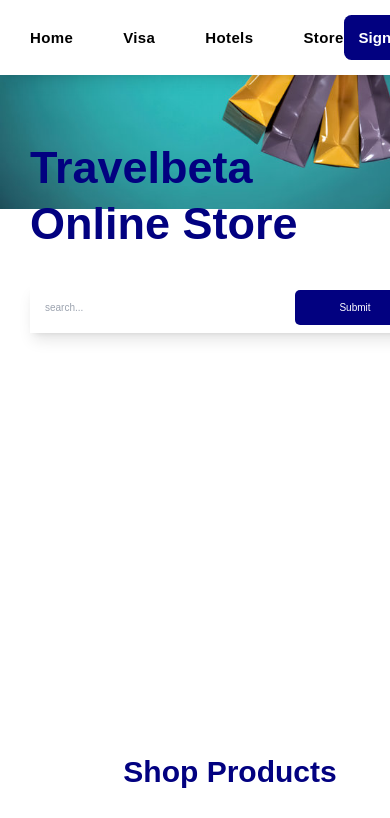
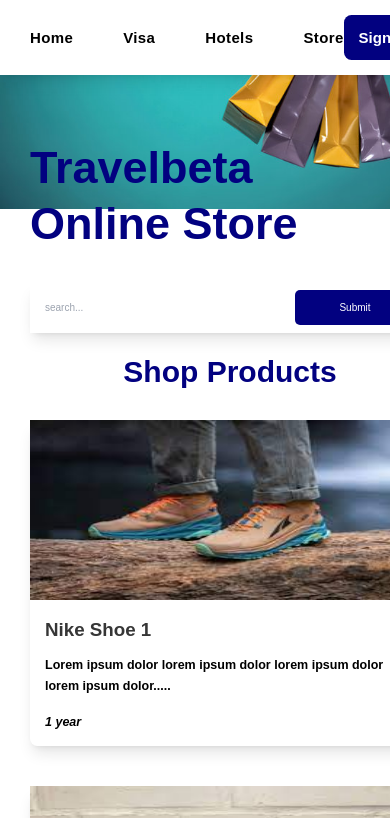
Before and after one commit to gabbytb/tbstore, a React (Create React App) app: page / in a window 390 px wide. Shown: the top 818 px of the page. Built offline with nearby package versions, Linux system fonts and the light colour scheme.

Commit message:
Initial Commit to Repo

```diff
--- a/public/css/style.css
+++ b/public/css/style.css
@@ -626,17 +626,15 @@ h1, h2, h3, h4, h5, h6 {
   color: var(--root-primary-color);
 }
 
-.hero--top div:last-of-type {
-  display: inline-flex;
-  height: 40rem;
-  width: 100%;
-}
-
-@media (min-width: 1024px) {
-  .hero--top div:last-of-type {
-    width: 54rem;
-  }
-}
+/* .hero--top div:last-of-type {
+      @apply
+        w-full
+        lg:w-154
+        h-140
+        hidden
+        lg:inline-flex
+      ;
+    } */
 
 .hero--top div:last-of-type img {
   height: 100%;
@@ -651,16 +649,20 @@ h1, h2, h3, h4, h5, h6 {
 }
 
 .section-1-hero {
-  display: flex;
-  flex-direction: column;
   background-image: url('/src/assets/images/storefront.jpg');
-  background-size: 100%;
+  background-size: contain;
   background-position: 0rem -5rem;
   background-repeat: no-repeat;
   padding-left: 3rem;
   padding-right: 3rem;
   padding-top: 14rem;
 }
+
+/* .section-1-hero .section-1-hero--container {
+      @apply
+
+      ;
+    } */
 
 .fixed {
   position: fixed;
@@ -696,6 +698,10 @@ h1, h2, h3, h4, h5, h6 {
 
 .hidden {
   display: none;
+}
+
+.h-140 {
+  height: 40rem;
 }
 
 .h-full {
@@ -738,6 +744,10 @@ h1, h2, h3, h4, h5, h6 {
 
 .grid-rows-3 {
   grid-template-rows: repeat(3, minmax(0, 1fr));
+}
+
+.flex-row {
+  flex-direction: row;
 }
 
 .flex-col {
@@ -867,22 +877,18 @@ h1, h2, h3, h4, h5, h6 {
 }
 
 @media (min-width: 640px) {
-  .sm\:hidden {
-    display: none;
-  }
-
   .sm\:grid-cols-2 {
     grid-template-columns: repeat(2, minmax(0, 1fr));
-  }
-
-  .sm\:flex-col {
-    flex-direction: column;
   }
 }
 
 @media (min-width: 1024px) {
-  .lg\:block {
-    display: block;
+  .lg\:inline-flex {
+    display: inline-flex;
+  }
+
+  .lg\:w-154 {
+    width: 54rem;
   }
 
   .lg\:basis-1\/4 {
@@ -893,10 +899,6 @@ h1, h2, h3, h4, h5, h6 {
     grid-template-columns: repeat(4, minmax(0, 1fr));
   }
 
-  .lg\:flex-row {
-    flex-direction: row;
-  }
-
   .lg\:items-center {
     align-items: center;
   }
--- a/src/constants/index.js
+++ b/src/constants/index.js
@@ -26,37 +26,38 @@ export const navMenus = [
     },
 ]
 
-export const storeItems = [
+
+
+export const storeItemsOne = [
     {
-        linkURI: "/products",
+        linkURI: "#",
         productImg: shoe1,
         productDescription: "Nike Shoe 1",
         productDetails: "Lorem ipsum dolor lorem ipsum dolor lorem ipsum dolor lorem ipsum dolor.....",
         warrantyInfo: "1 year"
     },
     {
-        linkURI: "/products",
+        linkURI: "#",
         productImg: shoe2,
         productDescription: "Nike Shoe 2",
         productDetails: "Lorem ipsum dolor lorem ipsum dolor lorem ipsum dolor lorem ipsum dolor.....",
         warrantyInfo: "2 years"
     },
     {
-        linkURI: "/products",
+        linkURI: "#",
         productImg: shoe3,
         productDescription: "Nike Shoe 3",
         productDetails: "Lorem ipsum dolor lorem ipsum dolor lorem ipsum dolor lorem ipsum dolor.....",
         warrantyInfo: "6 months"
     },
     {
-        linkURI: "/products",
+        linkURI: "#",
         productImg: shoe4,
         productDescription: "Nike Shoe 4",
         productDetails: "Lorem ipsum dolor lorem ipsum dolor lorem ipsum dolor lorem ipsum dolor.....",
         warrantyInfo: "1 year"
     },
 ]
-
 export const storeItemsTwo = [
     {
         linkURI: "#",
@@ -88,27 +89,26 @@ export const storeItemsTwo = [
     },
 ]
 
+
+
 export const footerLinksOne = [
     { linkURI: '/flights', label: "Flights" },
     { linkURI: '/?tab=hotels', label: "Hotels" },
     { linkURI: '/visa', label: "Visa" },
     { linkURI: '/packages', label: "Packages" },
 ]
-
 export const footerLinksTwo = [
     { linkURI: '/flights', label: "Flights" },
     { linkURI: '/?tab=hotels', label: "Hotels" },
     { linkURI: '/visa', label: "Visa" },
     { linkURI: '/packages', label: "Packages" },
 ]
-
 export const footerLinksThree = [
     { linkURI: '/flights', label: "Flights" },
     { linkURI: '/?tab=hotels', label: "Hotels" },
     { linkURI: '/visa', label: "Visa" },
     { linkURI: '/packages', label: "Packages" },
 ]
-
 export const footerLinksFour = [
     { linkURI: '/flights', label: "Flights" },
     { linkURI: '/?tab=hotels', label: "Hotels" },
--- a/src/index.css
+++ b/src/index.css
@@ -102,14 +102,15 @@
       ;
     }
 
-    .hero--top div:last-of-type {
+    /* .hero--top div:last-of-type {
       @apply
         w-full
         lg:w-154
         h-140
-        inline-flex
+        hidden
+        lg:inline-flex
       ;
-    }
+    } */
 
     .hero--top div:last-of-type img {
       @apply
@@ -131,11 +132,17 @@
         bg-hero
         bg-no-repeat
         bg-s-axis
-        bg-100%
+        /* bg-100% */
+        bg-contain
         px-12
         pt-56
-        flex
-        flex-col
       ;
     }
+
+    /* .section-1-hero .section-1-hero--container {
+      @apply
+
+      ;
+    } */
+
 }
--- a/src/sections/Hero.jsx
+++ b/src/sections/Hero.jsx
@@ -1,6 +1,6 @@
 import { useEffect, useState } from "react";
 import {
-    storeItems,
+    storeItemsOne,
     storeItemsTwo,
 } from "../constants";
 import { ButtonComponent, ShoeItemsCard, } from "../components";
@@ -22,7 +22,6 @@ const Hero = () => {
     console.log("Input Entered for Item Name: ", itemName);
 
 
-
     useEffect(() => {
         function changeActiveImage() {
             setActiveImage(activeImage);
@@ -35,7 +34,8 @@ const Hero = () => {
 
     return (
         <section className='section-1-hero w-full h-full'>
-            <div className="flex flex-col sm:flex-col lg:flex-row justify-between items-start lg:items-center hero--top">
+            <div className='section-1-hero--container'>
+                <div className="flex flex-row justify-between items-start lg:items-center hero--top">
                     <div className="w-140 lg:basis-1/4 space-y-12">
                         <h1>Travelbeta <br />Online Store</h1>
 
@@ -49,8 +49,8 @@ const Hero = () => {
                         </form>
                     </div>
 
-                <div className="hidden sm:hidden lg:block">
-                    <img className="hidden sm:hidden lg:block" src={activeImage} alt="bg_img" />
+                    <div className="w-full lg:w-154 h-140 hidden lg:inline-flex">
+                        <img src={activeImage} alt="bg_img" />
                     </div>
                 </div>
 
@@ -64,7 +64,7 @@ const Hero = () => {
                     <div className='grid grid-rows-3 gap-16 rid-flow-col min-h-max'>
                         <div className="grid grid-cols-1 sm:grid-cols-2 lg:grid-cols-4 gap-x-10 gap-y-16">
                             {
-                            storeItems.map((item) => {
+                                storeItemsOne.map((item) => {
                                     return (
                                         <div key={item.productDescription}>
                                             <ShoeItemsCard
@@ -95,6 +95,7 @@ const Hero = () => {
                         </div>
                     </div>
                 </div>
+            </div>
         </section>
     );
 }
--- a/src/sections/ProductDescription.jsx
+++ b/src/sections/ProductDescription.jsx
@@ -1,7 +1,7 @@
 import { useState, useEffect } from "react";
 import { Nav } from "../components";
 import {
-    storeItems,
+    storeItemsOne,
 } from "../constants";
 import { ShoeItemsCard, } from "../components";
 import { shoe1 } from "../assets/images";
@@ -40,7 +40,7 @@ const ProductDescription = () => {
                     <div className='grid grid-rows-3 gap-16 rid-flow-col min-h-max'>
                         <div className="grid grid-cols-1 sm:grid-cols-2 lg:grid-cols-4 gap-x-10 gap-y-16">
                             {
-                                storeItems.map((item) => {
+                                storeItemsOne.map((item) => {
                                     return (
                                         <div key={item.productDescription}>
                                             <ShoeItemsCard
```
Also changed, not shown: public/index.html (+0 -23 lines), src/components/Nav.jsx (+3 -4 lines). Lines whose indentation alone changed are shown as unchanged.
